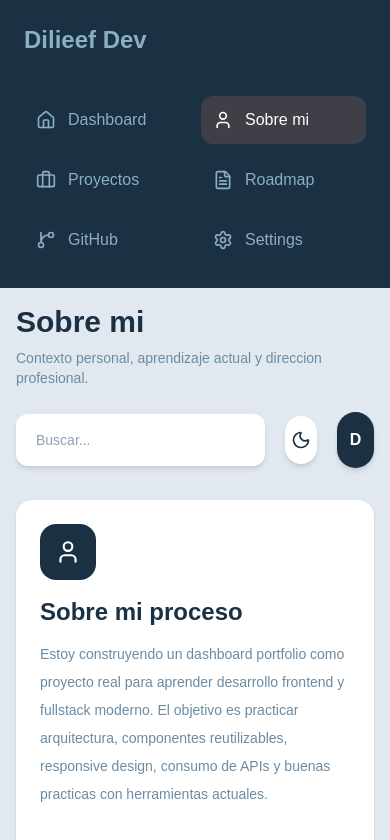
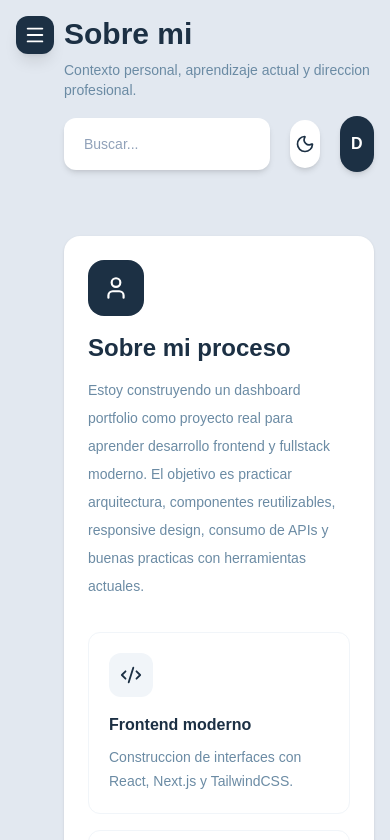
Before and after one commit to dilieef/dashboard-portafolio, a Next.js app: page /about in a window 390 px wide. Shown: the top 840 px of the page. Built offline with nearby package versions, Linux system fonts and the light colour scheme.

Commit message:
Responsive sidebar con menú hamburguesa

```diff
--- a/src/components/Layout/DashboardLayout.js
+++ b/src/components/Layout/DashboardLayout.js
@@ -3,20 +3,19 @@ import Topbar from "@/components/Layout/Topbar";
 
 export default function DashboardLayout({ title, description, children }) {
     return (
-        <main className="min-h-screen bg-[#E2E8F0] text-[#0F172A] flex !flex-col lg:!flex-row transition-colors dark:bg-[#0F172A] dark:text-slate-100">
+        <main className="min-h-screen bg-[#E2E8F0] text-[#0F172A] flex !flex-row transition-colors dark:bg-[#0F172A] dark:text-slate-100">
             <Sidebar />
 
-            <section className="flex flex-col flex-1 p-4 md:p-8">
-                <div className="flex flex-col gap-6 lg:flex-row lg:items-start lg:justify-between">
+            <section className="flex flex-col flex-1 p-4 lg:p-8 lg:pl-8 pl-16">
+                <div className="flex flex-col gap-4 lg:flex-row lg:items-start lg:justify-between mb-8">
                     <div>
-                        <h1 className="text-3xl font-bold text-[#1C3044] dark:text-white md:text-4xl">
+                        <h1 className="text-3xl font-bold text-[#1C3044] dark:text-white lg:text-4xl">
                             {title}
                         </h1>
                         <p className="mt-2 text-sm text-[#6B8BA4] dark:text-slate-400">
                             {description}
                         </p>
                     </div>
-
                     <Topbar />
                 </div>
 
--- a/src/components/Layout/Sidebar.js
+++ b/src/components/Layout/Sidebar.js
@@ -2,51 +2,61 @@
 
 import Link from "next/link";
 import { usePathname } from "next/navigation";
-import { Briefcase, FileText, GitBranch, Home, Settings, User} from "lucide-react";
+import { Briefcase, FileText, GitBranch, Home, Menu, Settings, User, X } from "lucide-react";
+import { useState } from "react";
 
 const navItems = [
-    {
-        label: "Dashboard",
-        href: "/",
-        icon: Home,
-    },
-    {
-        label: "Sobre mi",
-        href: "/about",
-        icon: User,
-    },
-    {
-        label: "Proyectos",
-        href: "/projects",
-        icon: Briefcase,
-    },
-    {
-        label: "Roadmap",
-        href: "/roadmap",
-        icon: FileText,
-    },
-    {
-        label: "GitHub",
-        href: "/github",
-        icon: GitBranch,
-    },
-    {
-        label: "Settings",
-        href: "/settings",
-        icon: Settings,
-    },
+    { label: "Dashboard", href: "/", icon: Home },
+    { label: "Sobre mi", href: "/about", icon: User },
+    { label: "Proyectos", href: "/projects", icon: Briefcase },
+    { label: "Roadmap", href: "/roadmap", icon: FileText },
+    { label: "GitHub", href: "/github", icon: GitBranch },
+    { label: "Settings", href: "/settings", icon: Settings },
 ];
 
 export default function Sidebar() {
     const pathname = usePathname();
+    const [isOpen, setIsOpen] = useState(false);
 
     return (
-        <aside className="w-full lg:w-[280px] lg:min-h-screen shrink-0 bg-[#1C3044] text-[#8AAFC1] p-6 lg:p-8">
-            <h1 className="text-2xl font-bold mb-10">
+        <>
+            {/* Botón hamburguesa - solo visible en móvil */}
+            <button
+                onClick={() => setIsOpen(true)}
+                className="lg:hidden fixed top-4 left-4 z-50 p-2 rounded-xl bg-[#1C3044] text-white shadow-lg"
+            >
+                <Menu size={22} />
+            </button>
+
+            {/* Overlay oscuro al abrir el menú */}
+            {isOpen && (
+                <div
+                    className="lg:hidden fixed inset-0 z-40 bg-black/50"
+                    onClick={() => setIsOpen(false)}
+                />
+            )}
+
+            {/* Sidebar */}
+            <aside className={`
+                fixed top-0 left-0 z-50 h-full w-[280px] bg-[#1C3044] text-[#8AAFC1] p-6
+                transition-transform duration-300
+                ${isOpen ? "translate-x-0" : "-translate-x-full"}
+                lg:relative lg:translate-x-0 lg:min-h-screen lg:shrink-0 lg:p-8
+            `}>
+                <div className="flex items-center justify-between mb-10">
+                    <h1 className="text-2xl font-bold text-white">
                         Dilieef Dev
                     </h1>
+                    {/* Botón cerrar - solo visible en móvil */}
+                    <button
+                        onClick={() => setIsOpen(false)}
+                        className="lg:hidden text-[#8AAFC1] hover:text-white"
+                    >
+                        <X size={22} />
+                    </button>
+                </div>
 
-            <nav className="grid grid-cols-2 gap-3 lg:block lg:space-y-4">
+                <nav className="space-y-2">
                     {navItems.map((item) => {
                         const Icon = item.icon;
                         const isActive = pathname === item.href;
@@ -55,7 +65,8 @@ export default function Sidebar() {
                             <Link
                                 key={item.href}
                                 href={item.href}
-                            className={`p-3 rounded-xl cursor-pointer flex items-center gap-3 transition-all duration-300 ${
+                                onClick={() => setIsOpen(false)}
+                                className={`p-3 rounded-xl flex items-center gap-3 transition-all duration-300 ${
                                     isActive
                                         ? "bg-zinc-700 text-white"
                                         : "hover:bg-zinc-700"
@@ -68,5 +79,6 @@ export default function Sidebar() {
                     })}
                 </nav>
             </aside>
+        </>
     );
 }
```
Lines whose indentation alone changed are shown as unchanged.
